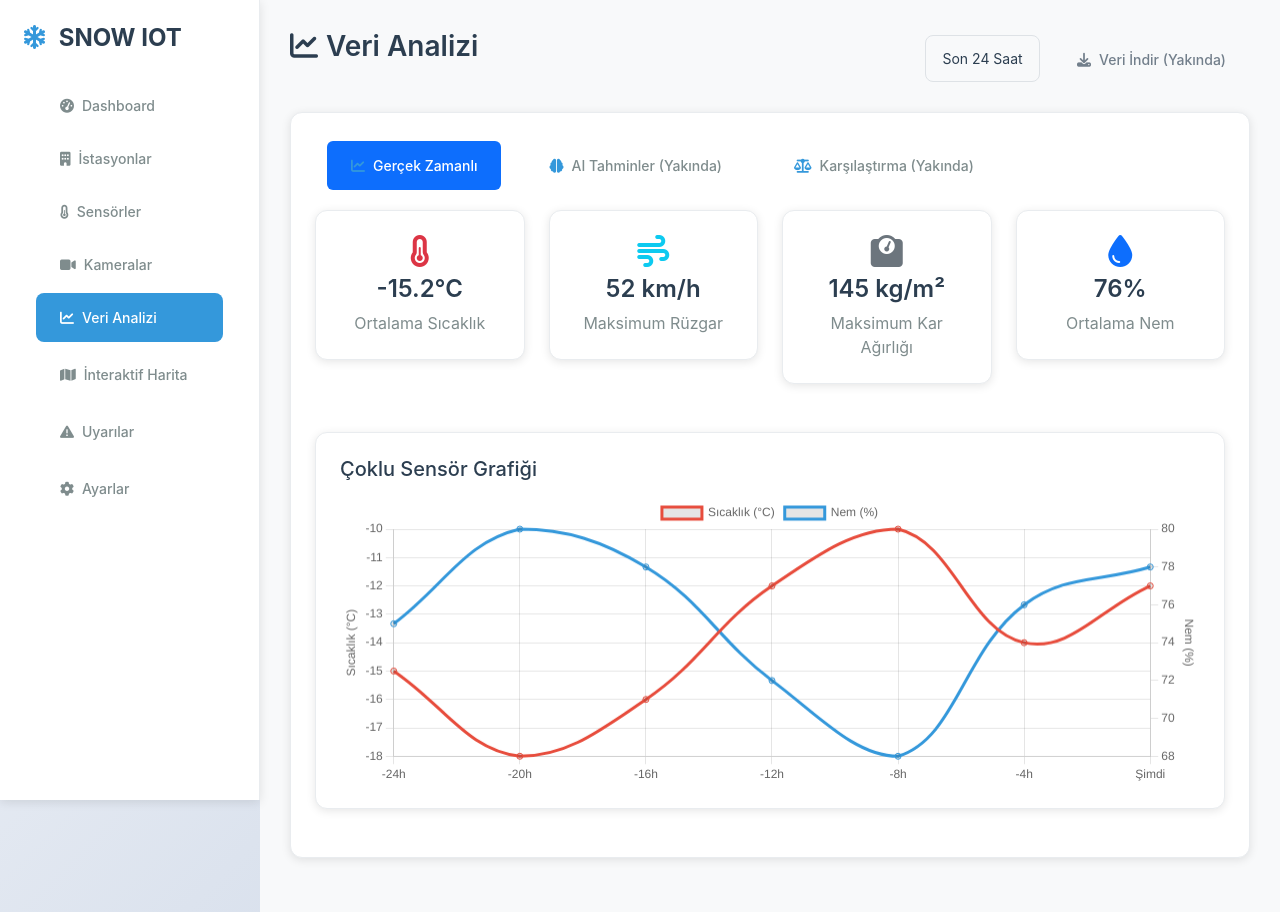
After one commit to Bielteknik/orion, a Django app: page /analytics/ in a window 1280 px wide. The commit adds this page. Run offline with Django 5.2, Linux system fonts and the light colour scheme; the visitor is signed in with stand-in values (Sample User, id 1).

Commit message:
Add new views and templates for Cameras, Analytics, Map, Alerts, and Settings; update URLs and sidebar navigation

```diff
--- a/core/urls.py
+++ b/core/urls.py
@@ -7,7 +7,12 @@ from .views import (
     StationsView,
     SensorsView,
     DeviceViewSet,
-    SensorViewSet
+    SensorViewSet,
+    CamerasView,
+    AnalyticsView,
+    MapView,
+    AlertsView,
+    SettingsView
 )
 
 # Router'ı burada tanımlıyoruz, tıpkı daha önce olduğu gibi.
@@ -21,6 +26,11 @@ urlpatterns = [
     path('dashboard/', DashboardView.as_view(), name='dashboard'),
     path('stations/', StationsView.as_view(), name='stations'),
     path('sensors/', SensorsView.as_view(), name='sensors'),
+    path('cameras/', CamerasView.as_view(), name='cameras'),
+    path('analytics/', AnalyticsView.as_view(), name='analytics'),
+    path('map/', MapView.as_view(), name='map'),
+    path('alerts/', AlertsView.as_view(), name='alerts'),
+    path('settings/', SettingsView.as_view(), name='settings'),
 
     # Özel API URL'leri (router'a uymayanlar)
     path('api/v3/device/config/', DeviceConfigView.as_view(), name='api-device-config'),
--- a/core/views.py
+++ b/core/views.py
@@ -204,3 +204,38 @@ class SensorViewSet(viewsets.ModelViewSet):
     serializer_class = SensorSerializer
     permission_classes = [IsAuthenticated]
     queryset = Sensor.objects.select_related('device').all().order_by('name')
+
+class CamerasView(LoginRequiredMixin, View):
+    login_url = '/admin/login/'
+
+    def get(self, request):
+        # Gelecekte burada veritabanından kamera bilgilerini çekeceğiz.
+        # Şimdilik boş bir context gönderiyoruz.
+        context = {}
+        return render(request, 'cameras.html', context)
+
+class AnalyticsView(LoginRequiredMixin, View):
+    login_url = '/admin/login/'
+
+    def get(self, request):
+        # Gelecekte burada veritabanından analiz için veri çekeceğiz.
+        context = {}
+        return render(request, 'analytics.html', context)
+
+class MapView(LoginRequiredMixin, View):
+    login_url = '/admin/login/'
+    def get(self, request):
+        context = {}
+        return render(request, 'interactive_map.html', context)
+
+class AlertsView(LoginRequiredMixin, View):
+    login_url = '/admin/login/'
+    def get(self, request):
+        context = {}
+        return render(request, 'alerts.html', context)
+
+class SettingsView(LoginRequiredMixin, View):
+    login_url = '/admin/login/'
+    def get(self, request):
+        context = {}
+        return render(request, 'settings.html', context)
--- /dev/null
+++ b/templates/analytics.html
@@ -0,0 +1,136 @@
+{% extends 'base.html' %}
+{% load static %}
+{% block title %}Veri Analizi - {{ block.super }}{% endblock title %}
+
+{% block content %}
+<div id="analytics" class="page-content active">
+    <div class="d-flex justify-content-between align-items-center mb-4">
+        <h2 class="page-title">
+            <i class="fas fa-chart-line me-2"></i>Veri Analizi
+        </h2>
+        <div>
+            <select class="form-select d-inline-block" style="width: auto;">
+                <option>Son 24 Saat</option>
+                <option>Son 7 Gün</option>
+                <option>Son 30 Gün</option>
+            </select>
+            <button class="btn btn-gradient ms-2" disabled>
+                <i class="fas fa-download me-2"></i>Veri İndir (Yakında)
+            </button>
+        </div>
+    </div>
+
+    <!-- Analitik Sekmeler (Tabs) -->
+    <div class="glass-card mb-4">
+        <ul class="nav nav-pills mb-3" id="analyticsTabs" role="tablist">
+            <li class="nav-item" role="presentation">
+                <button class="nav-link active" id="realtime-tab" data-bs-toggle="pill" data-bs-target="#realtime" type="button" role="tab">
+                    <i class="fas fa-chart-line me-2"></i>Gerçek Zamanlı
+                </button>
+            </li>
+            <li class="nav-item" role="presentation">
+                <button class="nav-link disabled" type="button">
+                    <i class="fas fa-brain me-2"></i>AI Tahminler (Yakında)
+                </button>
+            </li>
+             <li class="nav-item" role="presentation">
+                <button class="nav-link disabled" type="button">
+                    <i class="fas fa-balance-scale me-2"></i>Karşılaştırma (Yakında)
+                </button>
+            </li>
+        </ul>
+
+        <div class="tab-content" id="analyticsTabContent">
+            <!-- Gerçek Zamanlı Analiz Sekmesi -->
+            <div class="tab-pane fade show active" id="realtime" role="tabpanel">
+                <!-- İstatistik Kartları (Statik) -->
+                <div class="row mb-4">
+                    <div class="col-md-3">
+                        <div class="glass-card text-center">
+                            <i class="fas fa-thermometer-half fa-2x text-danger mb-2"></i>
+                            <h4 style="color: var(--dark-color); font-weight: 600;">-15.2°C</h4>
+                            <p style="color: var(--text-light);" class="mb-0">Ortalama Sıcaklık</p>
+                        </div>
+                    </div>
+                    <div class="col-md-3">
+                        <div class="glass-card text-center">
+                            <i class="fas fa-wind fa-2x text-info mb-2"></i>
+                            <h4 style="color: var(--dark-color); font-weight: 600;">52 km/h</h4>
+                            <p style="color: var(--text-light);" class="mb-0">Maksimum Rüzgar</p>
+                        </div>
+                    </div>
+                    <div class="col-md-3">
+                        <div class="glass-card text-center">
+                            <i class="fas fa-weight fa-2x text-secondary mb-2"></i>
+                            <h4 style="color: var(--dark-color); font-weight: 600;">145 kg/m²</h4>
+                            <p style="color: var(--text-light);" class="mb-0">Maksimum Kar Ağırlığı</p>
+                        </div>
+                    </div>
+                    <div class="col-md-3">
+                        <div class="glass-card text-center">
+                            <i class="fas fa-tint fa-2x text-primary mb-2"></i>
+                            <h4 style="color: var(--dark-color); font-weight: 600;">76%</h4>
+                            <p style="color: var(--text-light);" class="mb-0">Ortalama Nem</p>
+                        </div>
+                    </div>
+                </div>
+
+                <!-- Ana Grafik -->
+                <div class="chart-container mb-4">
+                    <h5 class="mb-3">Çoklu Sensör Grafiği</h5>
+                    <canvas id="analyticsChart" height="100"></canvas>
+                </div>
+            </div>
+        </div>
+    </div>
+</div>
+{% endblock content %}
+
+
+{% block extra_js %}
+<script>
+document.addEventListener('DOMContentLoaded', function() {
+    // Analitik sayfasındaki grafik (statik veri ile)
+    const ctx = document.getElementById('analyticsChart');
+    if (ctx) {
+        new Chart(ctx.getContext('2d'), {
+            type: 'line',
+            data: {
+                labels: ['-24h', '-20h', '-16h', '-12h', '-8h', '-4h', 'Şimdi'],
+                datasets: [{
+                    label: 'Sıcaklık (°C)',
+                    data: [-15, -18, -16, -12, -10, -14, -12],
+                    borderColor: 'rgb(231, 76, 60)',
+                    yAxisID: 'y',
+                    tension: 0.4
+                }, {
+                    label: 'Nem (%)',
+                    data: [75, 80, 78, 72, 68, 76, 78],
+                    borderColor: 'rgb(52, 152, 219)',
+                    yAxisID: 'y1',
+                    tension: 0.4
+                }]
+            },
+            options: {
+                responsive: true,
+                scales: {
+                    y: {
+                        type: 'linear',
+                        display: true,
+                        position: 'left',
+                        title: { display: true, text: 'Sıcaklık (°C)' }
+                    },
+                    y1: {
+                        type: 'linear',
+                        display: true,
+                        position: 'right',
+                        title: { display: true, text: 'Nem (%)' },
+                        grid: { drawOnChartArea: false }
+                    }
+                }
+            }
+        });
+    }
+});
+</script>
+{% endblock extra_js %}
--- a/templates/partials/_sidebar.html
+++ b/templates/partials/_sidebar.html
@@ -16,12 +16,28 @@
                 <a class="nav-link {% if request.resolver_match.url_name == 'sensors' %}active{% endif %}" href="{% url 'sensors' %}">
                     <i class="fas fa-thermometer-half me-2"></i>Sensörler
                 </a>
+                <a class="nav-link {% if request.resolver_match.url_name == 'cameras' %}active{% endif %}" href="{% url 'cameras' %}">
+                    <i class="fas fa-video me-2"></i>Kameralar
+                </a>
+                <a class="nav-link {% if request.resolver_match.url_name == 'analytics' %}active{% endif %}" href="{% url 'analytics' %}">
+                    <i class="fas fa-chart-line me-2"></i>Veri Analizi
+                </a>
             </li>
-            <li class="nav-item"><a class="nav-link" href="#"><i class="fas fa-video me-2"></i>Kameralar</a></li>
-            <li class="nav-item"><a class="nav-link" href="#"><i class="fas fa-chart-line me-2"></i>Veri Analizi</a></li>
-            <li class="nav-item"><a class="nav-link" href="#"><i class="fas fa-map me-2"></i>İnteraktif Harita</a></li>
-            <li class="nav-item"><a class="nav-link" href="#"><i class="fas fa-exclamation-triangle me-2"></i>Uyarılar</a></li>
-            <li class="nav-item"><a class="nav-link" href="#"><i class="fas fa-cog me-2"></i>Ayarlar</a></li>
+            <li class="nav-item">
+                <a class="nav-link {% if request.resolver_match.url_name == 'map' %}active{% endif %}" href="{% url 'map' %}">
+                    <i class="fas fa-map me-2"></i>İnteraktif Harita
+                </a>
+            </li>
+            <li class="nav-item">
+                <a class="nav-link {% if request.resolver_match.url_name == 'alerts' %}active{% endif %}" href="{% url 'alerts' %}">
+                    <i class="fas fa-exclamation-triangle me-2"></i>Uyarılar
+                </a>
+            </li>
+            <li class="nav-item">
+                <a class="nav-link {% if request.resolver_match.url_name == 'settings' %}active{% endif %}" href="{% url 'settings' %}">
+                    <i class="fas fa-cog me-2"></i>Ayarlar
+                </a>
+            </li>
         </ul>
     </div>
 </nav>
```
Also changed, not shown: templates/alerts.html (added, +18 -0 lines), templates/cameras.html (added, +94 -0 lines), templates/interactive_map.html (added, +18 -0 lines), templates/settings.html (added, +15 -0 lines).
